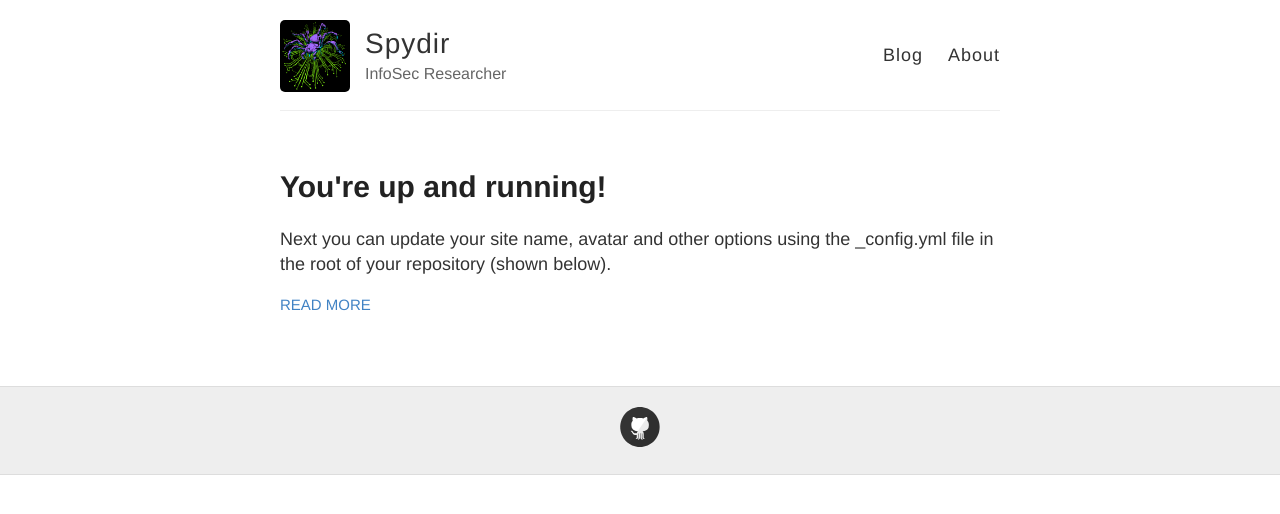
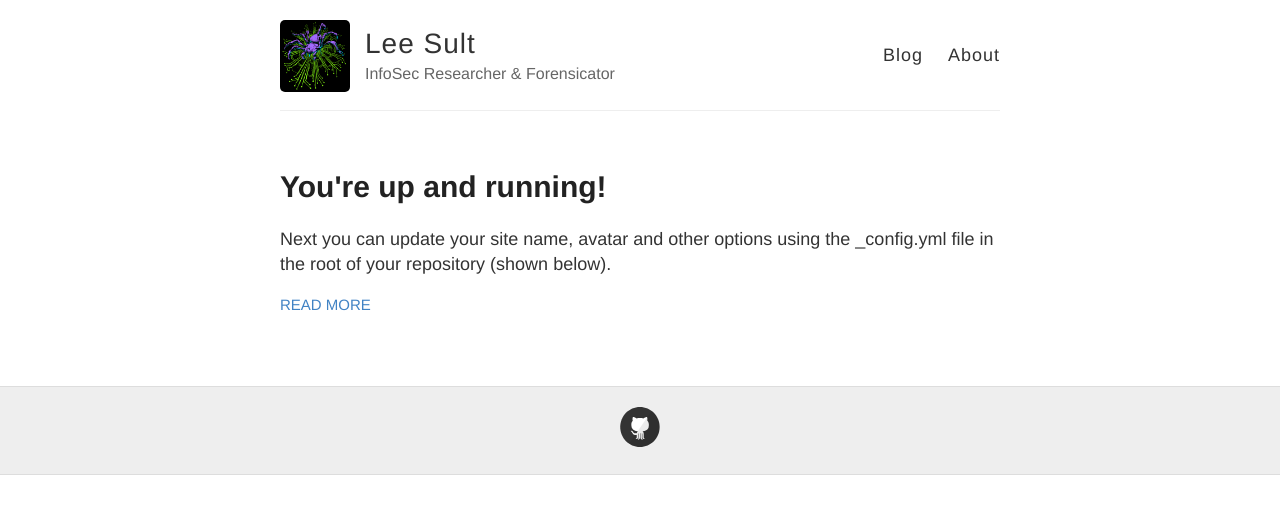
Before and after one commit to spydir/spydir.github.io, a Jekyll site: the page built from index.html, in a window 1280 px wide. Shown: the top 514 px of the page. Built offline with Jekyll 4.4.1, drawn with Linux system fonts in a browser that asks for light colours.

Commit message:
updated avatar

```diff
--- a/_config.yml
+++ b/_config.yml
@@ -3,14 +3,13 @@
 #
 
 # Name of your site (displayed in the header)
-name: Spydir
+name: Lee Sult
 
 # Short bio or description (displayed in the header)
-description: InfoSec Researcher
+description: InfoSec Researcher & Forensicator
 
 # URL of your avatar or profile pic (you could use your GitHub profile pic)
-avatar: https://github.com/spydir/spydir.github.io/blob/main/images/the_best_tshirt_08.png
-
+avatar: https://github.com/spydir/spydir.github.io/blob/main/images/the_best_tshirt_08.png?raw=true
 #
 # Flags below are optional
 #
```
